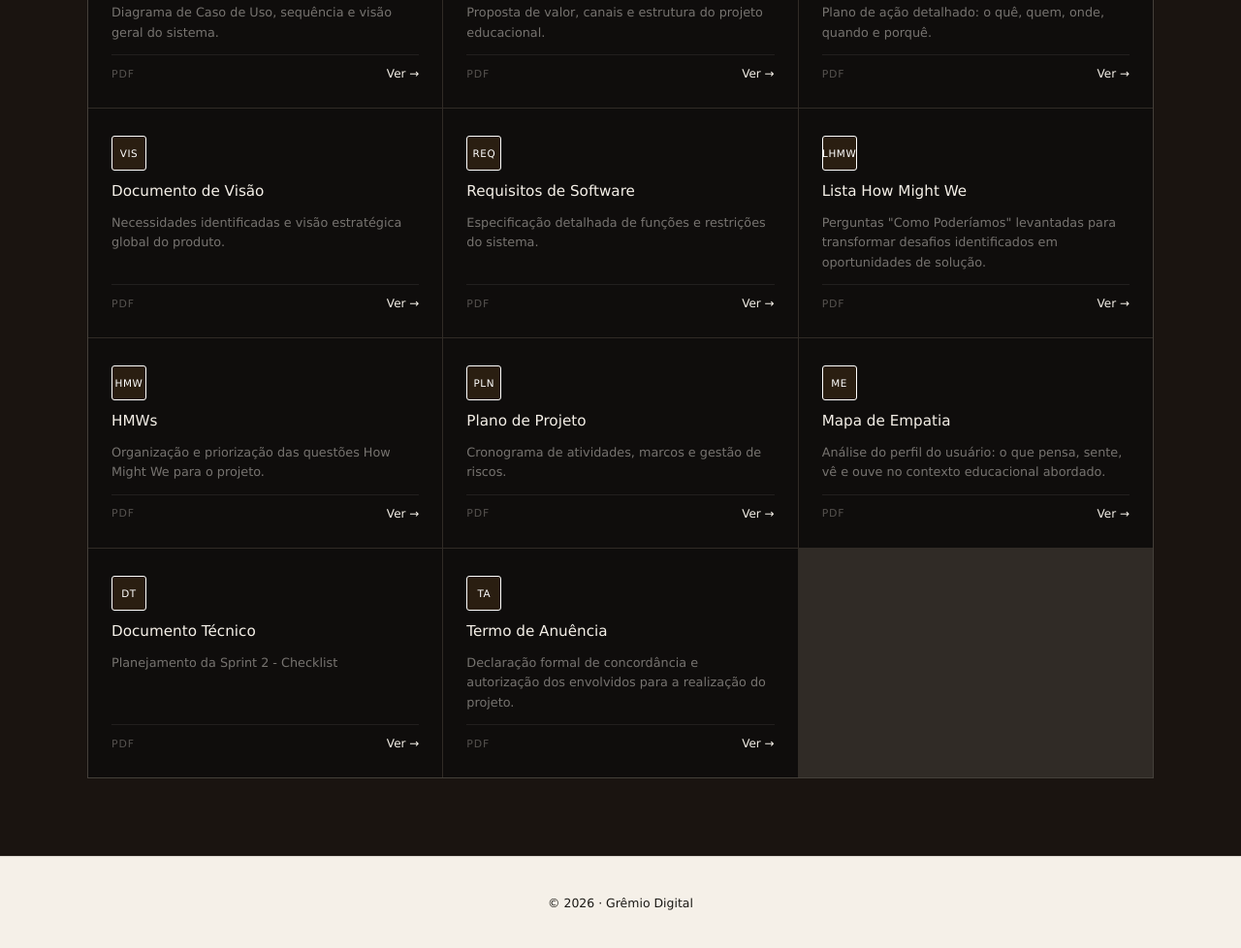
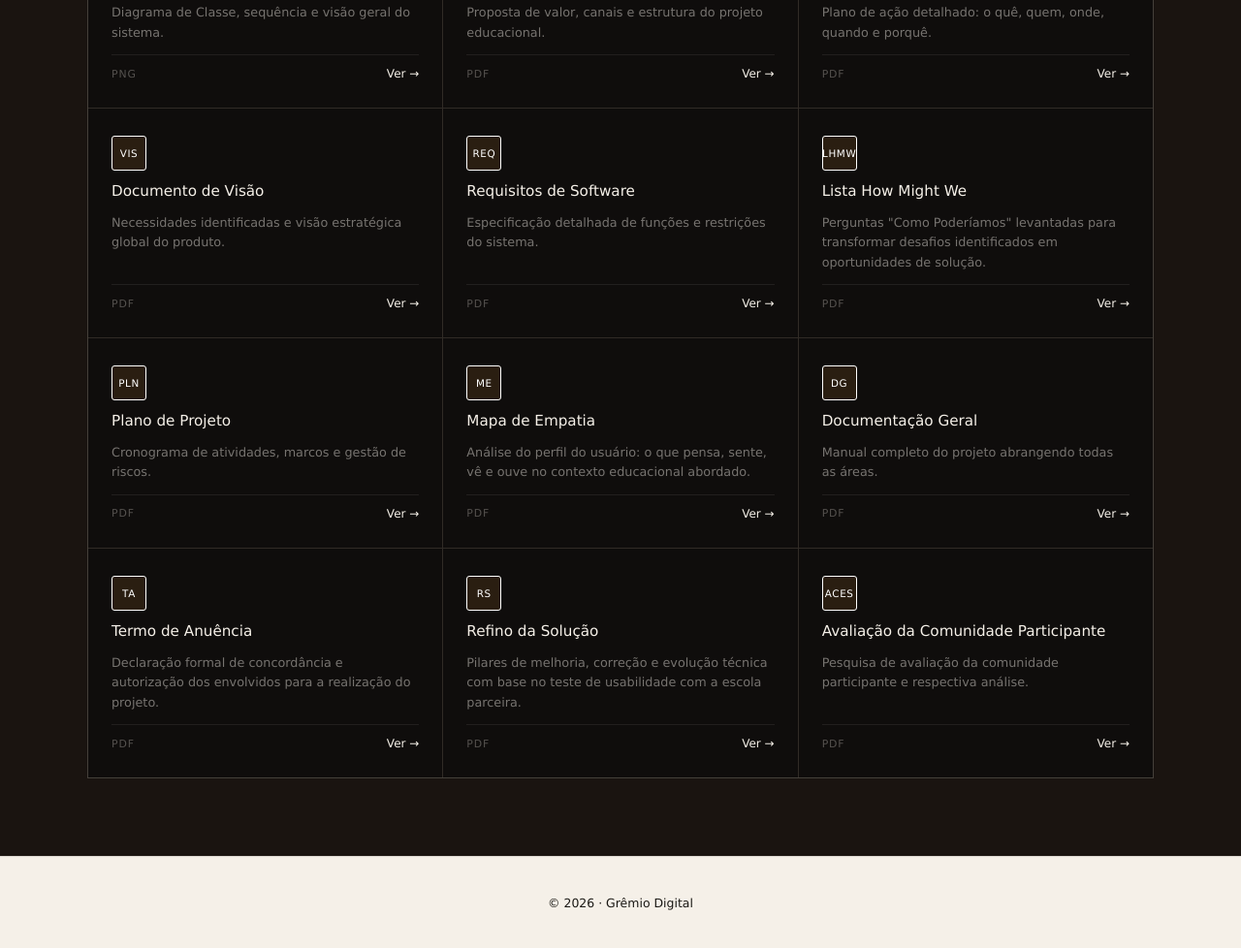
Before and after one commit to GustwvoB/Gremio_Digital---Documentacao, a plain HTML site: page index.html in a window 1280 px wide. Shown: the part 2158-3136 px from the top of the page at 97% size. Drawn offline with Linux system fonts and the light colour scheme.

Commit message:
refino da solução e avaliação da comunidade adicionados

```diff
--- a/index.html
+++ b/index.html
@@ -110,12 +110,12 @@
 
     <div class="docs-grid reveal">
 
-      <a href="#" target="_blank" class="doc-card">
+      <a href="docs/Diagrama de Classe.png" target="_blank" class="doc-card">
         <div class="doc-icon">UML</div>
         <p class="doc-title">Arquitetura UML</p>
-        <p class="doc-desc">Diagrama de Caso de Uso, sequência e visão geral do sistema.</p>
+        <p class="doc-desc">Diagrama de Classe, sequência e visão geral do sistema.</p>
         <div class="doc-footer">
-          <span class="doc-tag">PDF</span>
+          <span class="doc-tag">PNG</span>
           <span class="doc-action">Ver →</span>
         </div>
       </a>
@@ -170,16 +170,6 @@
         </div>
       </a>
 
-      <a href="docs/HMWs - Grêmio Digital.pdf" target="_blank" class="doc-card">
-        <div class="doc-icon">HMW</div>
-        <p class="doc-title">HMWs</p>
-        <p class="doc-desc">Organização e priorização das questões How Might We para o projeto.</p>
-        <div class="doc-footer">
-          <span class="doc-tag">PDF</span>
-          <span class="doc-action">Ver →</span>
-        </div>
-      </a>
-
       <a href="docs/Plano de Projeto - Grêmio Digital.pdf" target="_blank" class="doc-card">
         <div class="doc-icon">PLN</div>
         <p class="doc-title">Plano de Projeto</p>
@@ -200,10 +190,10 @@
         </div>
       </a>
 
-      <a href="docs/Documento Técnico - Sprint 2.pdf" target="_blank" class="doc-card">
-        <div class="doc-icon">DT</div>
-        <p class="doc-title">Documento Técnico</p>
-        <p class="doc-desc">Planejamento da Sprint 2 - Checklist</p>
+      <a href="#" target="_blank" class="doc-card">
+        <div class="doc-icon">DG</div>
+        <p class="doc-title">Documentação Geral</p>
+        <p class="doc-desc">Manual completo do projeto abrangendo todas as áreas.</p>
         <div class="doc-footer">
           <span class="doc-tag">PDF</span>
           <span class="doc-action">Ver →</span>
@@ -214,6 +204,26 @@
         <div class="doc-icon">TA</div>
         <p class="doc-title">Termo de Anuência</p>
         <p class="doc-desc">Declaração formal de concordância e autorização dos envolvidos para a realização do projeto.</p>
+        <div class="doc-footer">
+          <span class="doc-tag">PDF</span>
+          <span class="doc-action">Ver →</span>
+        </div>
+      </a>
+
+      <a href="docs/Documento de Refino da Solução.pdf" target="_blank" class="doc-card">
+        <div class="doc-icon">RS</div>
+        <p class="doc-title">Refino da Solução</p>
+        <p class="doc-desc">Pilares de melhoria, correção e evolução técnica com base no teste de usabilidade com a escola parceira.</p>
+        <div class="doc-footer">
+          <span class="doc-tag">PDF</span>
+          <span class="doc-action">Ver →</span>
+        </div>
+      </a>
+
+      <a href="docs/ACE - 2026.1 -  AVALIAÇÃO COMUNIDADE PARTICIPANTE .pdf" target="_blank" class="doc-card">
+        <div class="doc-icon">ACES</div>
+        <p class="doc-title">Avaliação da Comunidade Participante</p>
+        <p class="doc-desc">Pesquisa de avaliação da comunidade participante e respectiva análise.</p>
         <div class="doc-footer">
           <span class="doc-tag">PDF</span>
           <span class="doc-action">Ver →</span>
```
Also changed, not shown: docs/Diagrama de Classe.png (added), 6 other files.
